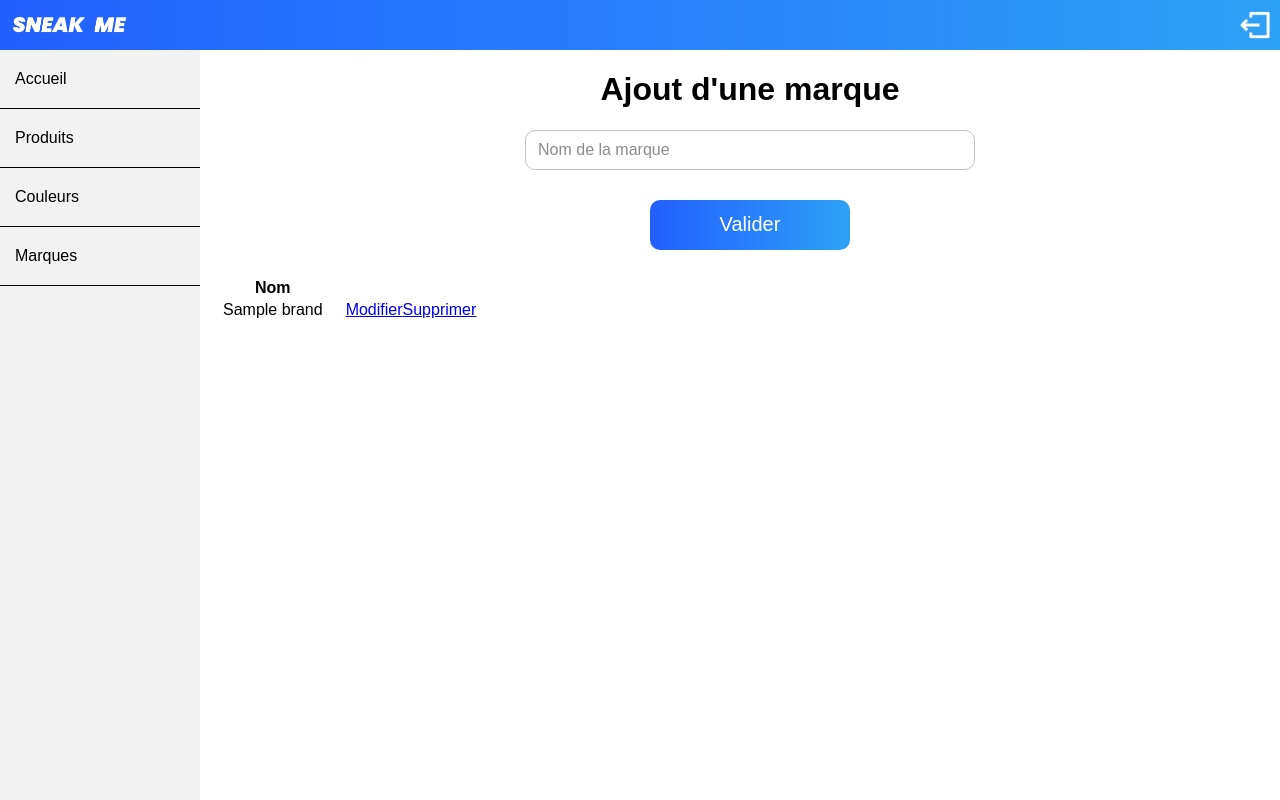
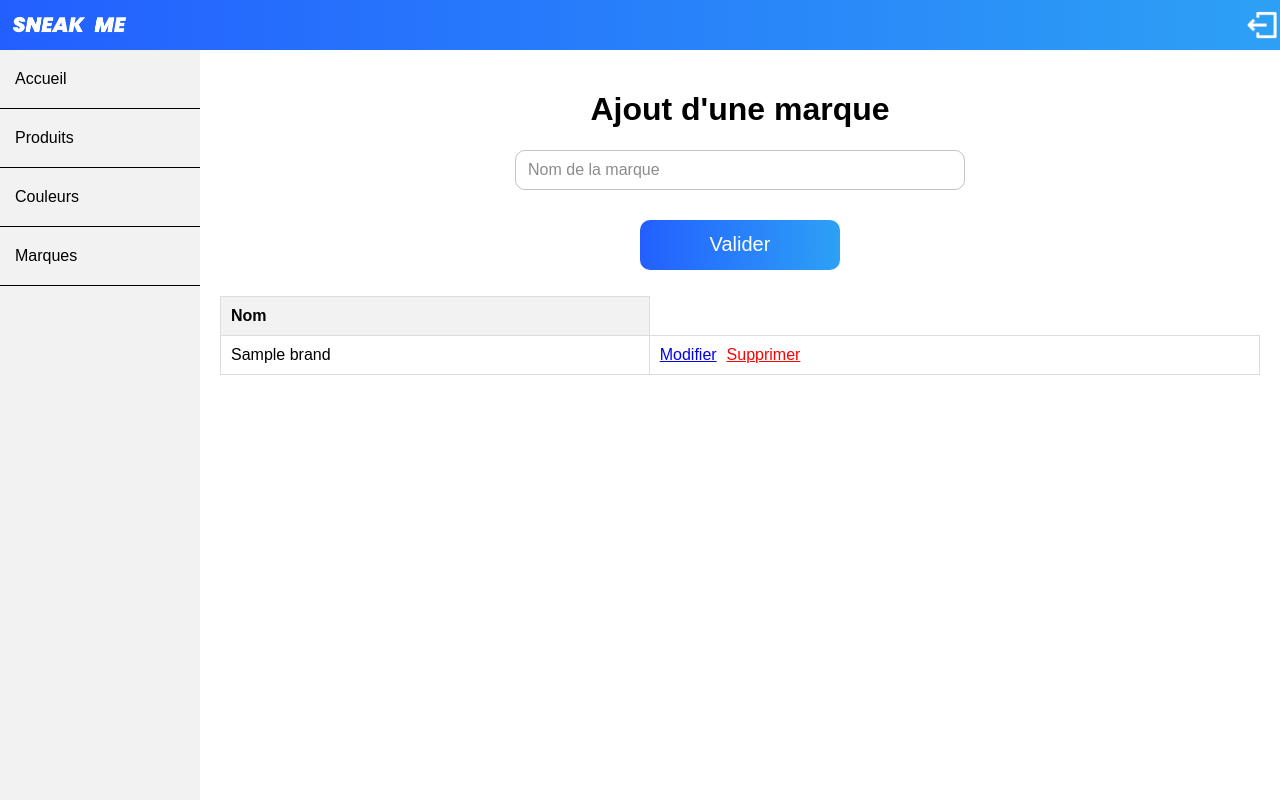
Before and after one commit to FlorianDray/cubeBack, a PHP site: page /brands.php in a window 1280 px wide. Run offline with PHP 8.4, Linux system fonts and the light colour scheme; the visitor is signed in with stand-in values (Sample User, id 1); tables that the repository leaves empty or names only in its code hold one stand-in row (values such as "Sample post").

Commit message:
css update4

```diff
--- a/brands.php
+++ b/brands.php
@@ -15,7 +15,7 @@ if(!isset($_SESSION['user_id'])){
     <input name="name" type="text" placeholder="Nom de la marque" required>
     <button type="submit">Valider</button>
 </form>
-<table>
+<table class="product-table">
     <thead>
     <tr>
         <th>Nom</th>
@@ -30,7 +30,7 @@ $colors = $stmt->fetchAll(PDO::FETCH_ASSOC);
 foreach($colors as $row){
     echo '<tr>';
     echo '<td>' . $row['name'] .'</td>';
-    echo '<td><a href="./formBrand.php?id=' . $row['id'] . '">Modifier</a><a href="./action/brands/deleteBrand.php?id=' . $row['id'] . '" onlick=return confirm(\"Êtes-vous sûr de vouloir supprimer cette marque ?\")>Supprimer</a></td>';
+    echo '<td><a href="./formBrand.php?id=' . $row['id'] . '">Modifier</a><a href="./action/brands/deleteBrand.php?id=' . $row['id'] . '" onlick=return confirm(\"Êtes-vous sûr de vouloir supprimer cette marque ?\") class="delete-link">Supprimer</a></td>';
     echo '</tr>';
 }
 ?>
--- a/colors.php
+++ b/colors.php
@@ -15,7 +15,7 @@ if(!isset($_SESSION['user_id'])){
     <input name="name" type="text" placeholder="Nom de la couleur" required>
     <button type="submit">Valider</button>
 </form>
-<table>
+<table class="product-table">
     <thead>
     <tr>
         <th>Nom</th>
@@ -30,7 +30,7 @@ $colors = $stmt->fetchAll(PDO::FETCH_ASSOC);
 foreach($colors as $row){
     echo '<tr>';
     echo '<td>' . $row['name'] .'</td>';
-    echo '<td><a href="./formColor.php?id=' . $row['id'] . '">Modifier</a><a href="./action/colors/deleteColor.php?id=' . $row['id'] . '" onlick=return confirm(\"Êtes-vous sûr de vouloir supprimer cette couleur ?\")>Supprimer</a></td>';
+    echo '<td><a href="./formColor.php?id=' . $row['id'] . '">Modifier</a><a href="./action/colors/deleteColor.php?id=' . $row['id'] . '" onlick=return confirm(\"Êtes-vous sûr de vouloir supprimer cette couleur ?\") class="delete-link">Supprimer</a></td>';
     echo '</tr>';
 }
 ?>
--- a/formColor.php
+++ b/formColor.php
@@ -30,7 +30,7 @@ try {
 ?>
 <form action="" method="post">
     <h1>Modifier une couleur</h1>
-    <input name="name" type="text" value="<?php echo $color['name']; ?>"  required>
+    <input name="name" type="text" value="<?php echo $color['name']; ?>" placeholder="Nouvelle nom"  required>
     <button type="submit">Valider</button>
 </form>
 <?php
--- a/formProduct.php
+++ b/formProduct.php
@@ -30,8 +30,8 @@ try {
 ?>
 <form action="" method="post">
     <h1>Modifier un produit</h1>
-    <input name="size" type="number" min="18" max="50" value="<?php echo $product['size']; ?>" required>
-    <input name="price" type="number" min="0" step="0.1" value="<?php echo $product['price']; ?>" required>
+    <input name="size" type="number" min="18" max="50" value="<?php echo $product['size']; ?>" placeholder="Nouvelle taille" required>
+    <input name="price" type="number" min="0" step="0.1" value="<?php echo $product['price']; ?>" placeholder="Nouveau prix" required>
     <button type="submit">Valider</button>
 </form>
 <?php
--- a/products.php
+++ b/products.php
@@ -18,7 +18,7 @@ if(!isset($_SESSION['user_id'])){
     <input name="price" type="number" min="0"  step="0.1" placeholder="Prix" required>
     <button type="submit">Ajouter un produit</button>
 </form>
-<table>
+<table class="product-table">
     <thead>
     <tr>
         <th>Marque</th>
@@ -45,7 +45,7 @@ foreach($products as $row){
     echo '<td>' . $row['size'] .'</td>';
     echo '<td>' . $row['price'] .'</td>';
     echo '<td>' . $row['img_path'] .'</td>';
-    echo '<td><a href="./formProduct.php?id=' . $row['id'] . '">Modifier</a> <a href="./action/product/deleteProduct.php?id=' . $row['id'] . '" onclick="return confirm(\'Êtes-vous sûr de vouloir supprimer ce produit ?\')">Supprimer</a></td>';
+    echo '<td><a href="./formProduct.php?id=' . $row['id'] . '">Modifier</a> <a href="./action/product/deleteProduct.php?id=' . $row['id'] . '" onclick="return confirm(\'Êtes-vous sûr de vouloir supprimer ce produit ?\')" class="delete-link">Supprimer</a></td>';
     echo '</tr>';
 }
 ?>
--- a/style.css
+++ b/style.css
@@ -3,6 +3,8 @@ body {
     background-color: white;
     font-family: Arial, Helvetica, sans-serif;
     margin-left: 220px;
+    margin-right: 20px;
+    margin-top: 70px;
 }
 
 h1 {
@@ -31,7 +33,7 @@ h1 {
     margin: 0;
     text-align: center;
     flex-direction: column;
-    margin-left: -220px;
+    margin: -70px -20px 0px -220px;
 }
 
 form {
@@ -43,11 +45,13 @@ form {
 
 form input,
 form button,
-form a {
+form a,
+form select {
     margin-bottom: 10px;
 }
 
-form input {
+form input,
+form select {
     width: 450px;
     height: 40px;
     border-radius: 10px;
@@ -94,11 +98,13 @@ form button:hover {
 
 .barre-haut {
     display: flex;
+    position: fixed;
+    width: 99vw;
     justify-content: space-between;
     align-items: center;
     background: linear-gradient(90deg, rgba(35, 95, 255, 1) 0%, rgba(45, 161, 245, 1) 100%);
     padding: 10px;
-    margin-left: -220px;
+    margin: -70px -20px 0px -220px;
 }
 
 .barre-haut img {
@@ -148,10 +154,34 @@ form button:hover {
     color: white
 }
 
-/* PRODUIT */
+/* TABLEAU */
 
-th,
-td {
-    padding-right: 20px;
-    /* Ajustez l'espacement selon vos besoins */
+.product-table {
+    width: 100%;
+    border-collapse: collapse;
+    margin-bottom: 20px;
 }
+
+.product-table th,
+.product-table td {
+    padding: 10px;
+    text-align: left;
+    border: 1px solid #ddd;
+}
+
+.product-table th {
+    background-color: #f2f2f2;
+    font-weight: bold;
+}
+
+.product-table tr:nth-child(even) {
+    background-color: #f9f9f9;
+}
+
+.product-table a {
+    margin-right: 10px;
+}
+
+a.delete-link {
+    color: red;
+}
```
